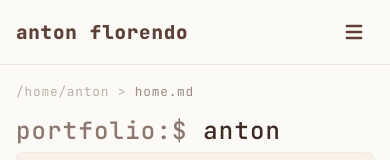
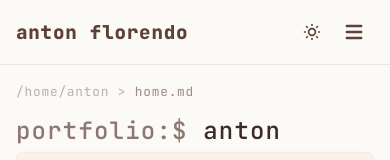
Before and after one commit to aaf1007/anton-portfolio, a React (Vite) app in the folder frontend/: page / in a window 390 px wide. Shown: the top 160 px of the page. Built offline with nearby package versions, Linux system fonts and the light colour scheme.

Commit message:
feat(01-03): wire ThemeToggle into sidebar and mobile header
- SideBar: ThemeToggle rendered in mt-auto pt-4 div after nav list
- Layout: ThemeToggle added to mobile header in flex group with hamburger
- Both import ThemeToggle from ./ThemeToggle / ./components/ThemeToggle

```diff
--- a/frontend/src/Layout.tsx
+++ b/frontend/src/Layout.tsx
@@ -3,6 +3,7 @@ import { Link, Outlet, useLocation } from "react-router-dom";
 import { HiMenu, HiX } from "react-icons/hi";
 import { motion, AnimatePresence } from "motion/react";
 import SideBar from "./components/SideBar";
+import ThemeToggle from "./components/ThemeToggle";
 import PageTree from "./components/PageTree";
 
 /**
@@ -29,9 +30,12 @@ export default function Layout() {
       {/* Mobile header: visible only on small screens */}
       <header className="md:hidden fixed top-0 left-0 right-0 z-20 flex items-center justify-between px-4 py-3 bg-background-eggshell/95 backdrop-blur border-b border-primary/10">
         <Link to="/#home" className="font-extrabold text-[1.2rem] text-primary hover:text-accent-light">anton florendo</Link>
-        <button type="button" aria-label="Open menu" onClick={() => setMobileMenuOpen(true)} className="p-2 text-primary hover:text-accent-light">
-          <HiMenu className="w-6 h-6" />
-        </button>
+        <div className="flex items-center gap-1">
+          <ThemeToggle />
+          <button type="button" aria-label="Open menu" onClick={() => setMobileMenuOpen(true)} className="p-2 text-primary hover:text-accent-light">
+            <HiMenu className="w-6 h-6" />
+          </button>
+        </div>
       </header>
 
       {/* Mobile sidebar overlay */}
--- a/frontend/src/components/SideBar.tsx
+++ b/frontend/src/components/SideBar.tsx
@@ -1,5 +1,6 @@
 import { Link } from "react-router-dom";
 import { useState } from "react";
+import ThemeToggle from "./ThemeToggle";
 
 type SideBarProps = { onNavigate?: () => void };
 
@@ -32,6 +33,9 @@ export default function SideBar({ onNavigate }: SideBarProps) {
                     <Link to="/contact">chat</Link>
                 </li> */}
             </ul>
+            <div className="mt-auto pt-4">
+                <ThemeToggle />
+            </div>
         </div>
     );
 }
```
